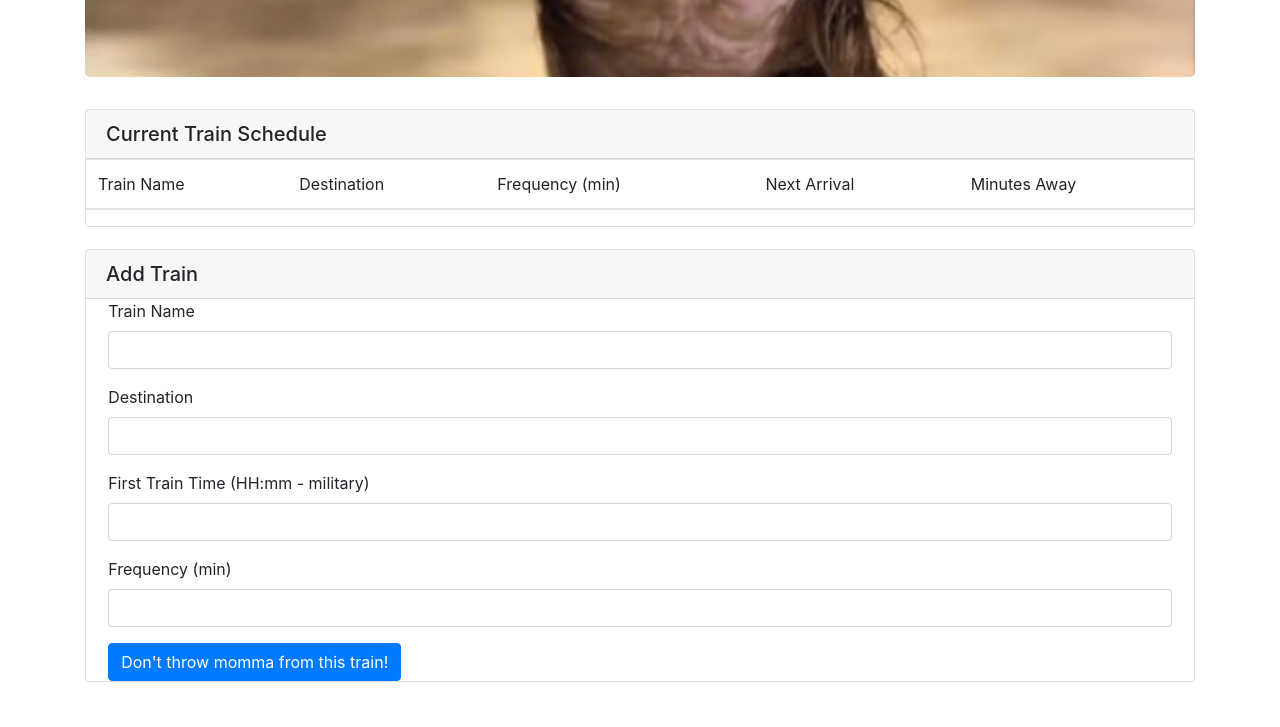
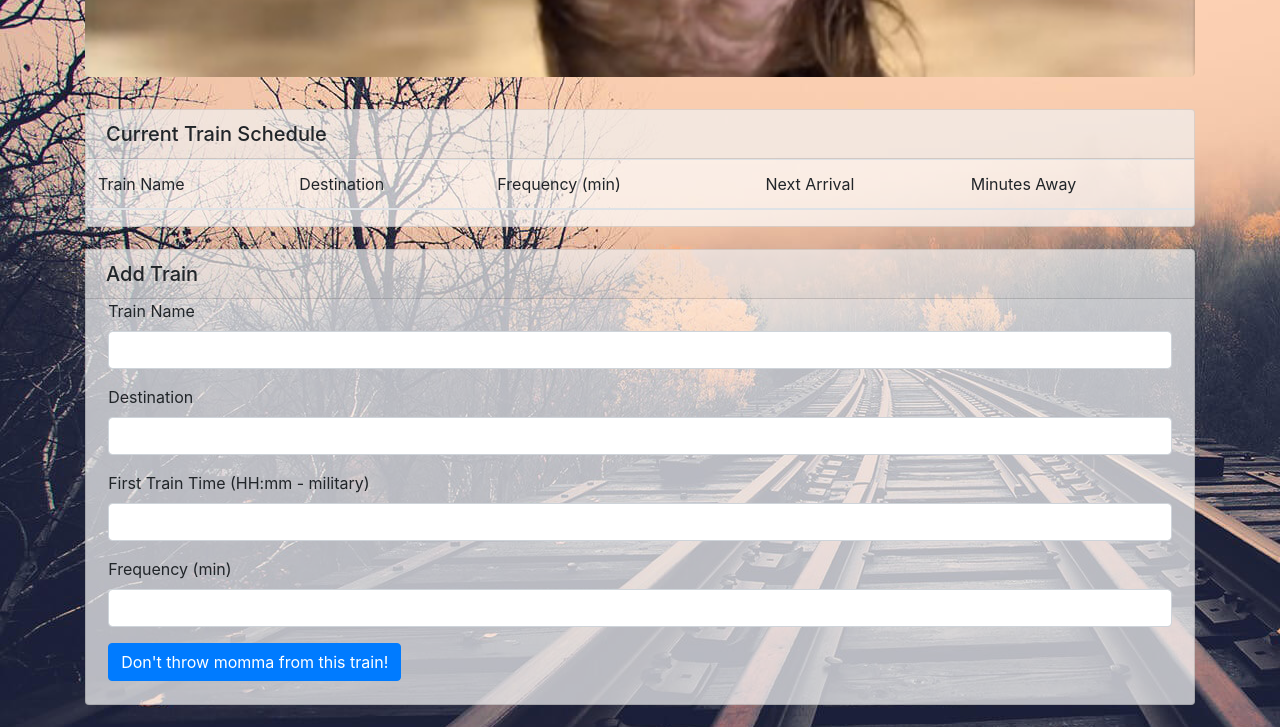
Before and after one commit to efuller82/train_scheduler, a plain HTML site: page index.html in a window 1280 px wide. Shown: the part 172-899 px from the top of the page. Before the commit the page ends 877 px from the top, so only its background shows below. Drawn offline with nearby package versions, Linux system fonts and the light colour scheme; no server answers.

Commit message:
styling complete

```diff
--- a/assets/css/style.css
+++ b/assets/css/style.css
@@ -18,4 +18,13 @@
 
 #add-train-btn {
     margin-left: 2%;
+    margin-bottom: 2%;
 }
+
+body {
+    background-image: url("../images/train-track.jpg");
+}
+
+.card {
+    background: rgb(252, 252, 252, .7);
+}
```
Also changed, not shown: assets/images/train-track.jpg (added).
